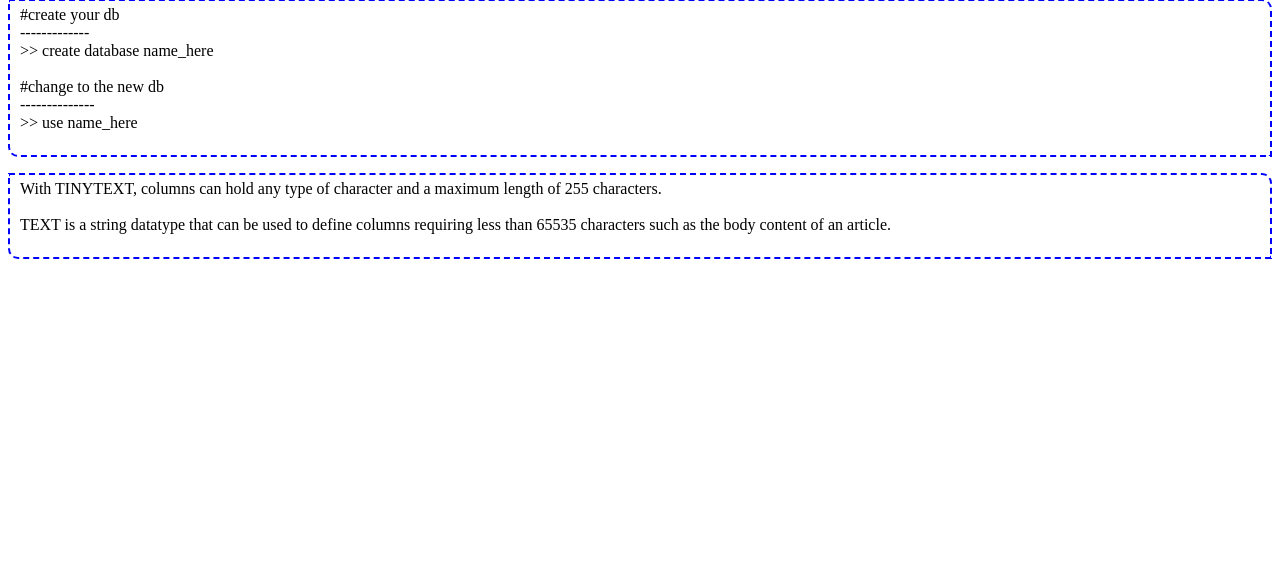
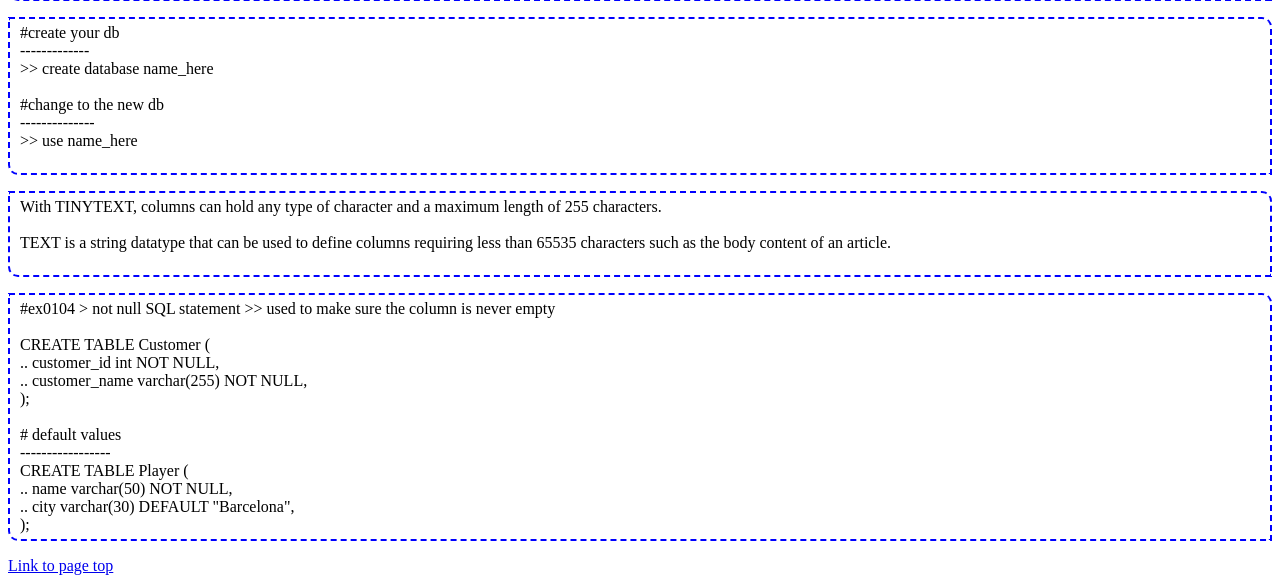
Before and after one commit to py3user22/django_proj0101, a Django app: template app_0101/templates/0104_db_notes_demo2.html in a window 1280 px wide. Shown: the part 2530-3113 px from the top of the page. Before the commit the page ends 2789 px from the top, so only its background shows below. Run offline with Django 5.2, Linux system fonts and the light colour scheme; the template is opened without the code that fills it, so the values that code supplies are empty.

Commit message:
0104 added more notes

```diff
--- a/app_0101/templates/0104_db_notes_demo2.html
+++ b/app_0101/templates/0104_db_notes_demo2.html
@@ -8,6 +8,7 @@
     <title>0104 0104_db_notes_demo2</title>
 </head>
 <body>
+    <a href="#botpg" id="topg">Link to page bottom</a> <br>
     <a href="0101_homepage.html">Link to 0101_homepage w/ git install demo</a> <br>
     <br>
     <h2>0104 database notes CHAR, VARCHAR </h2>
@@ -129,5 +130,21 @@ B:<br> <b>CREATE TABLE</b> <i>feedback</i>(feedbackID CHAR(8), feedbackType VARC
         <br>
 
     </p>
+    <p>
+        #ex0104 > not null SQL statement >> used to make sure the column is never empty <br>
+        <br>
+        CREATE TABLE Customer (<br>
+        .. customer_id int NOT NULL, <br>
+        .. customer_name varchar(255) NOT NULL, <br>
+        ); <br>
+        <br>
+        # default values <br>-----------------<br>
+        CREATE TABLE Player (<br>
+        .. name varchar(50) NOT NULL, <br>
+        .. city varchar(30) DEFAULT "Barcelona", <br>); <br>
+
+    </p>
+
+    <a href="#topg" id="botpg">Link to page top</a>
 </body>
 </html>
```
